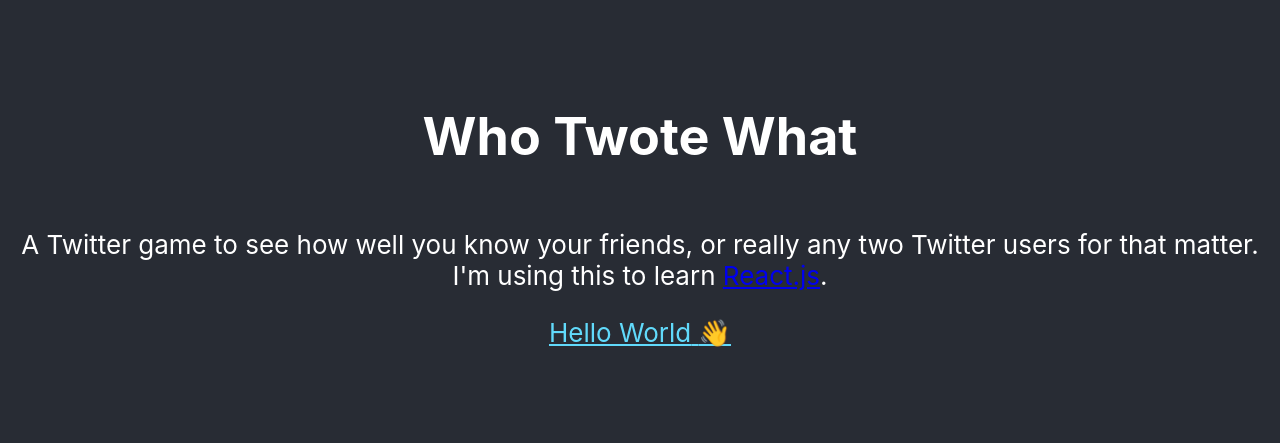
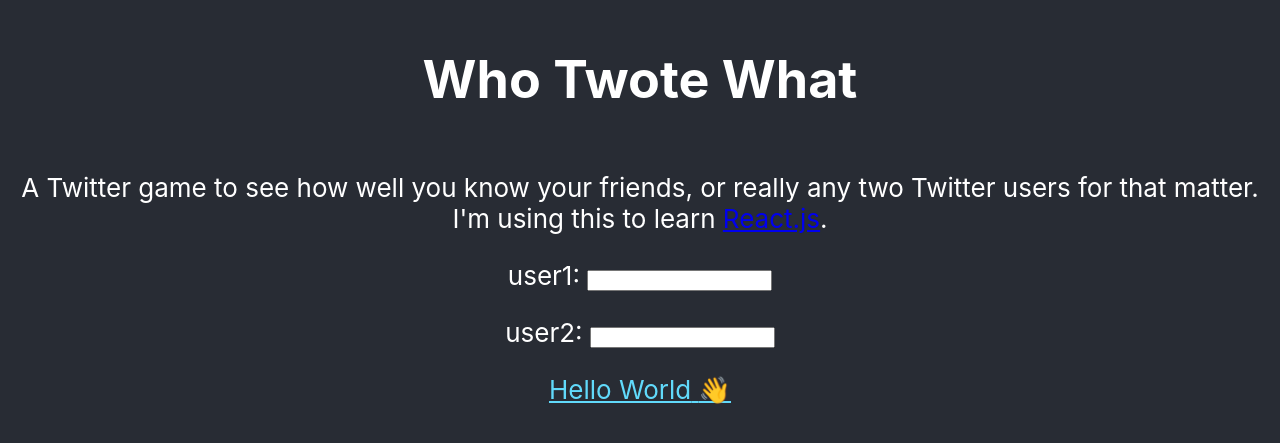
Before and after one commit to the-arkhive/who-twote-what, a React (Create React App) app: page / in a window 1280 px wide. Shown: the part 191-634 px from the top of the page. Built offline with nearby package versions, Linux system fonts and the light colour scheme.

Commit message:
Basic text input done

```diff
--- a/package.json
+++ b/package.json
@@ -27,6 +27,5 @@
   "devDependencies": {
     "gh-pages": "^2.0.1"
   },
-
   "homepage": "http://thomas-williams.github.io/who-twote-what"
 }
--- a/src/App.js
+++ b/src/App.js
@@ -13,6 +13,8 @@ class App extends Component {
             two Twitter users for that matter. I'm using this to learn{" "}
             <a href="https://reactjs.org/tutorial/tutorial.html">React.js</a>.
           </p>
+          <NameForm Name="user1: "/>
+          <NameForm Name="user2: "/>
           <a
             className="App-link"
             href="https://en.wikipedia.org/wiki/%22Hello,_World!%22_program"
@@ -30,4 +32,38 @@ class App extends Component {
   }
 }
 
+class NameForm extends Component {
+  constructor(props) {
+    super(props);
+    this.state = {
+      user: '',
+      name: this.props.Name,
+    };
+
+    this.handleChange = this.handleChange.bind(this);
+    this.handleSubmit = this.handleSubmit.bind(this);
+  }
+
+  handleChange(event) {
+    this.setState({user: event.target.user});
+  }
+
+  handleSubmit(event) {
+    alert('A name was submitted: ' + this.state.user);
+    event.preventDefault();
+  }
+
+  render() {
+    return(
+      <form onSubmit={this.handleSubmit}>
+        <label>
+          {this.state.name}
+          <input type="text" value={this.state.user} onChange={this.handleChange} />
+          <p>{this.state.user}</p>
+        </label>
+      </form>
+    );
+  }
+}
+
 export default App;
```
